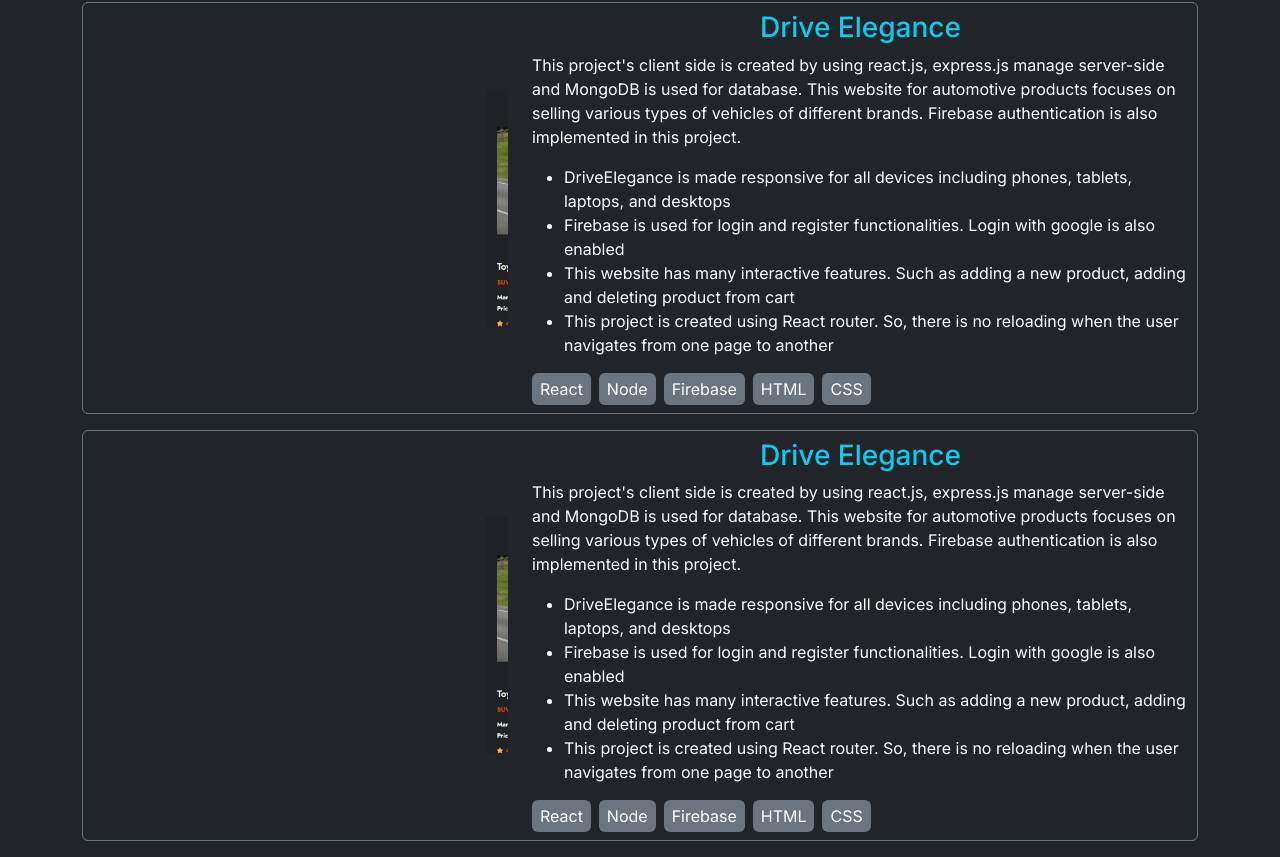
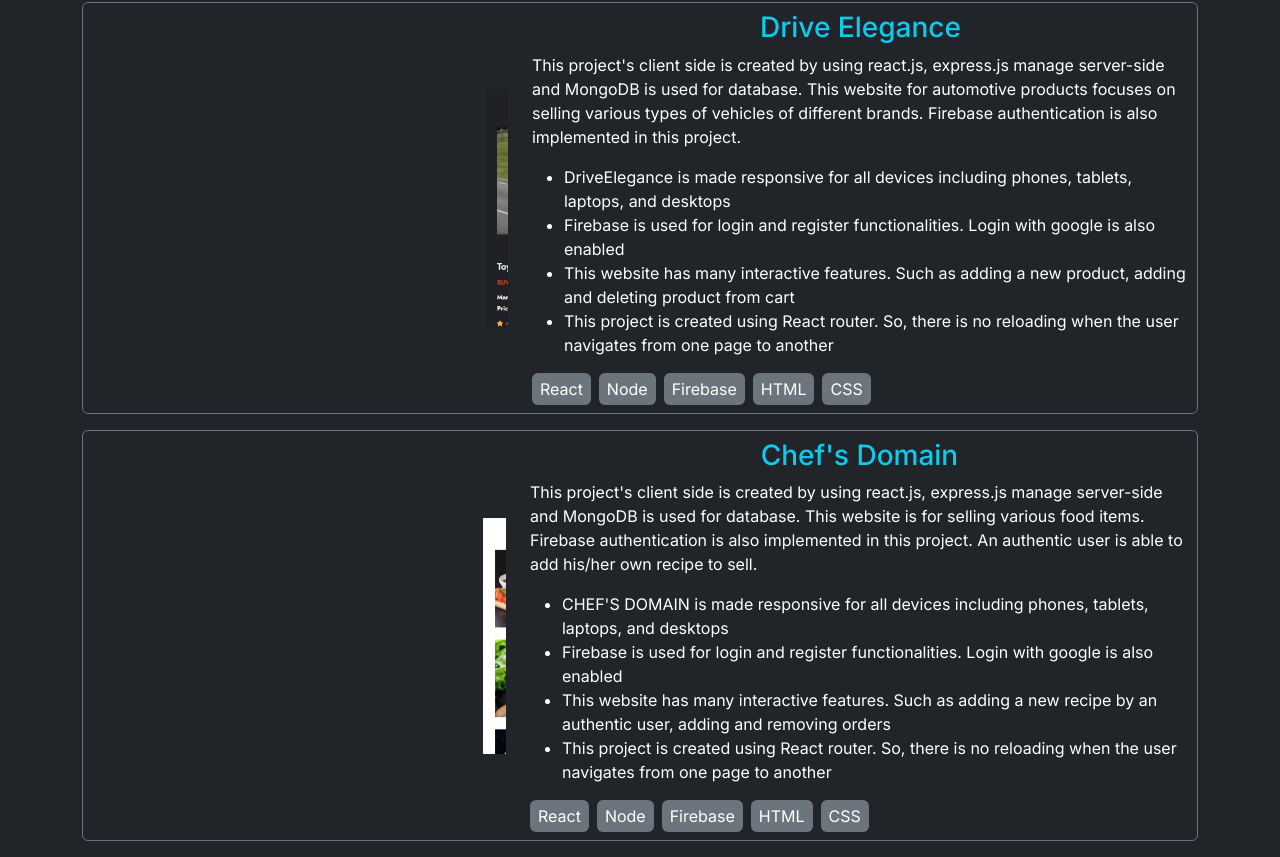
Before and after one commit to Mehedi0101/portfolio-site, a plain HTML site: page index.html in a window 1280 px wide. Shown: the part 666-1523 px from the top of the page. Drawn offline with nearby package versions, Linux system fonts and the light colour scheme.

Commit message:
portfolio section's info updated

```diff
--- a/index.html
+++ b/index.html
@@ -76,7 +76,8 @@
     <div class="mt-5 container">
         <h2 class="text-center mb-5">Portfolio</h2>
 
-        <div class="p-2 d-flex flex-column flex-lg-row justify-content-center align-items-center gap-4 border border-secondary rounded mb-3">
+        <div
+            class="p-2 d-flex flex-column flex-lg-row justify-content-center align-items-center gap-4 border border-secondary rounded mb-3">
             <div id="carouselExampleAutoplaying" class="carousel" data-bs-ride="carousel">
                 <div class="carousel-inner">
                     <div class="carousel-item active">
@@ -91,7 +92,9 @@
                 </div>
             </div>
             <div>
-                <h3 class="text-info text-center text-lg-left">Drive Elegance</h3>
+                <h3 class="text-center text-lg-left"><a class="text-decoration-none text-info"
+                        href="https://github.com/Mehedi0101/drive-elegance-client" target="_blank">Drive Elegance</a>
+                </h3>
                 <p>This project's client side is created by using react.js, express.js manage server-side and MongoDB is
                     used for database. This website for automotive products focuses on selling various types of vehicles
                     of different brands. Firebase authentication is also implemented in this project.</p>
@@ -114,31 +117,33 @@
             </div>
         </div>
 
-        <div class="p-2 d-flex flex-column flex-lg-row justify-content-center align-items-center gap-4 border border-secondary rounded mb-3">
+        <div
+            class="p-2 d-flex flex-column flex-lg-row justify-content-center align-items-center gap-4 border border-secondary rounded">
             <div id="carouselExampleAutoplaying" class="carousel" data-bs-ride="carousel">
                 <div class="carousel-inner">
                     <div class="carousel-item active">
-                        <img src="./assets/drive-elegance-1.png" class="d-block w-100" alt="...">
+                        <img src="./assets/chefs-domain-1.png" class="d-block w-100" alt="...">
                     </div>
                     <div class="carousel-item">
-                        <img src="./assets/drive-elegance-2.png" class="d-block w-100" alt="...">
+                        <img src="./assets/chefs-domain-2.png" class="d-block w-100" alt="...">
                     </div>
                     <div class="carousel-item">
-                        <img src="./assets/drive-elegance-3.png" class="d-block w-100" alt="...">
+                        <img src="./assets/chefs-domain-3.png" class="d-block w-100" alt="...">
                     </div>
                 </div>
             </div>
             <div>
-                <h3 class="text-info text-center text-lg-left">Drive Elegance</h3>
+                <h3 class="text-center text-lg-left"><a class="text-decoration-none text-info"
+                        href="hhttps://github.com/Mehedi0101/chefs-domain-client" target="_blank">Chef's Domain</a></h3>
                 <p>This project's client side is created by using react.js, express.js manage server-side and MongoDB is
-                    used for database. This website for automotive products focuses on selling various types of vehicles
-                    of different brands. Firebase authentication is also implemented in this project.</p>
+                    used for database. This website is for selling various food items. Firebase authentication is also
+                    implemented in this project. An authentic user is able to add his/her own recipe to sell.</p>
                 <ul>
-                    <li>DriveElegance is made responsive for all devices including phones, tablets, laptops, and
+                    <li>CHEF'S DOMAIN is made responsive for all devices including phones, tablets, laptops, and
                         desktops</li>
                     <li>Firebase is used for login and register functionalities. Login with google is also enabled</li>
-                    <li>This website has many interactive features. Such as adding a new product, adding and deleting
-                        product from cart</li>
+                    <li>This website has many interactive features. Such as adding a new recipe by an authentic user,
+                        adding and removing orders</li>
                     <li>This project is created using React router. So, there is no reloading when the user navigates
                         from one page to another</li>
                 </ul>
```
